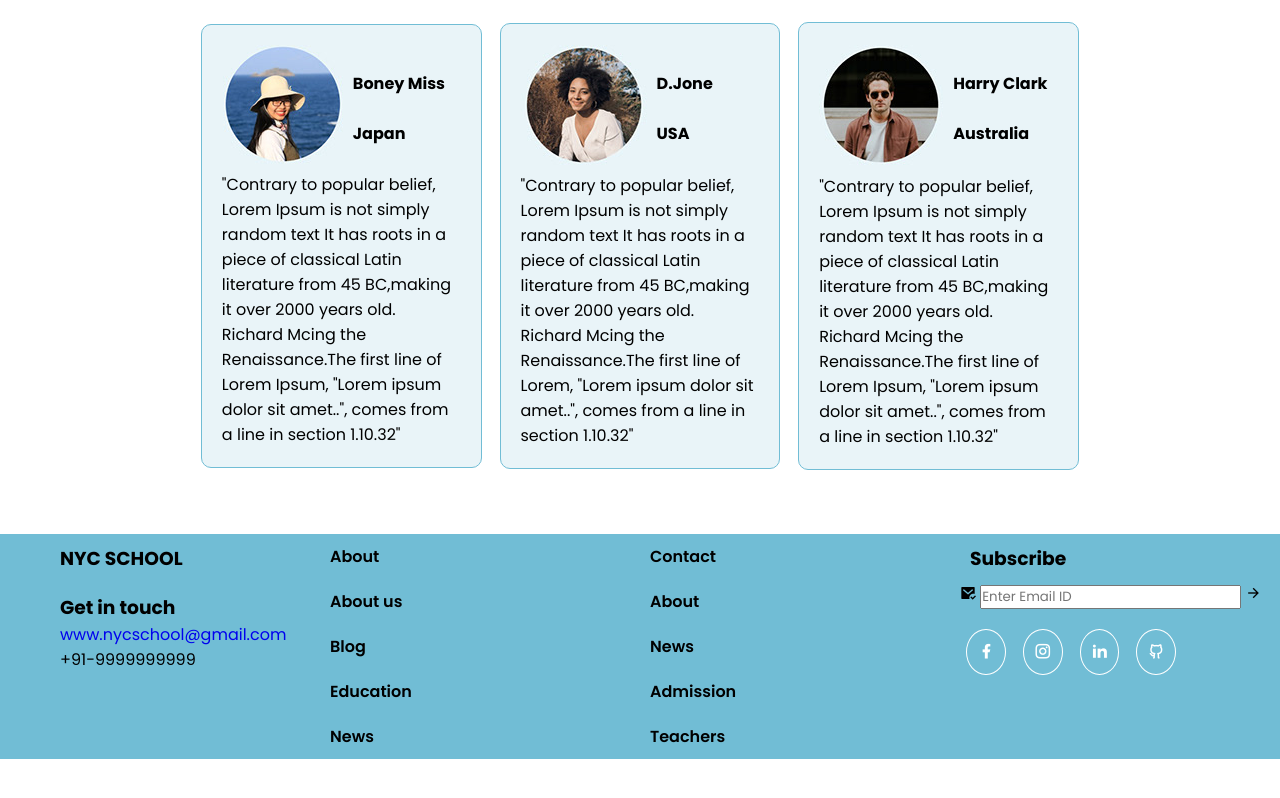
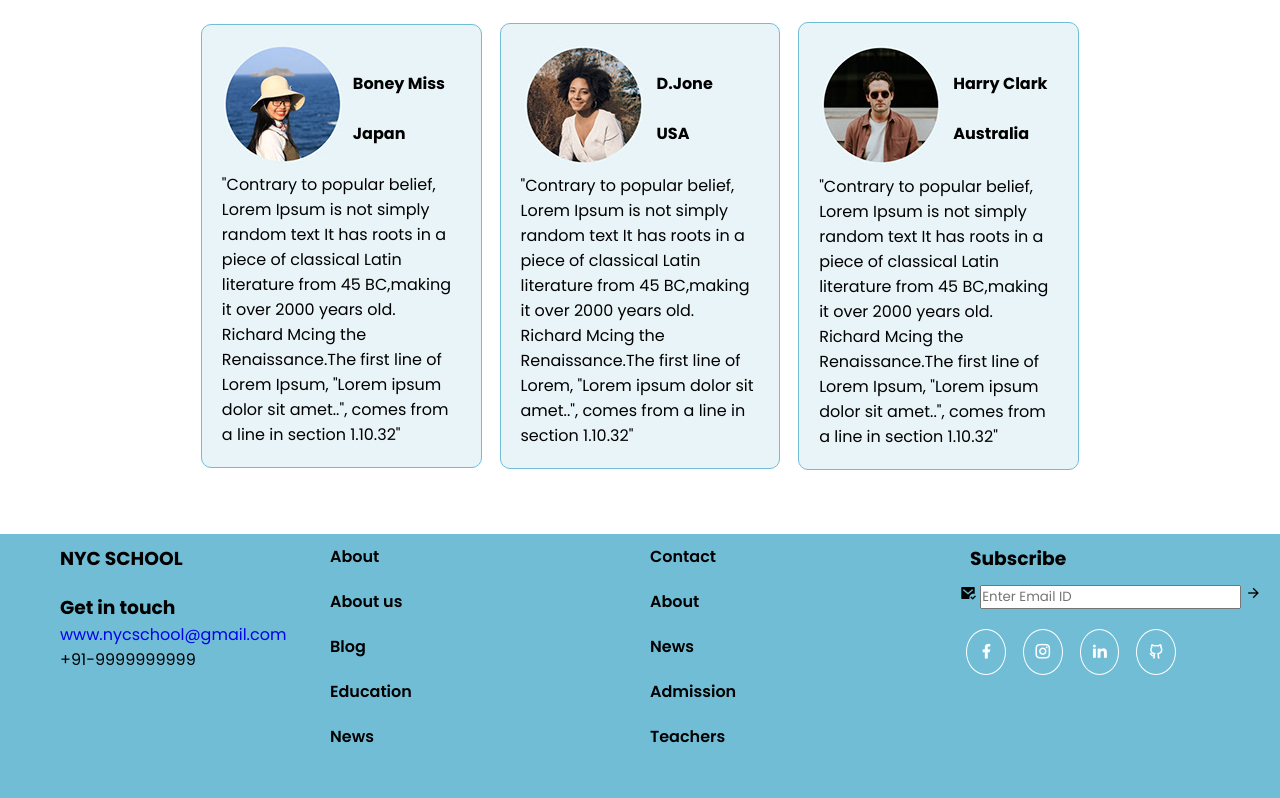
Before and after one commit to sanju01sahu/nyc-school, a plain HTML site: page pages/home.html in a window 1280 px wide. Shown: the part 4853-5651 px from the top of the page. Before the commit the page ends 5612 px from the top, so only its background shows below. Drawn offline with nearby package versions, Linux system fonts and the light colour scheme.

Commit message:
minor changes

```diff
--- a/css/courses.css
+++ b/css/courses.css
@@ -395,6 +395,7 @@ input[type="submit"]:hover{
 .footer-sec {
   width: 100%;
   background-color: #71bdd5;
+  padding-bottom: 3%;
 }
 .main {
   width: 100%;
--- a/css/home.css
+++ b/css/home.css
@@ -367,6 +367,7 @@ hr{
 .footer-sec {
   width: 100%;
   background-color: #71bdd5;
+  padding-bottom: 3%;
 }
 .main {
   width: 100%;
```
Also changed, not shown: pages/contact-us.html (+3 -1 lines).
